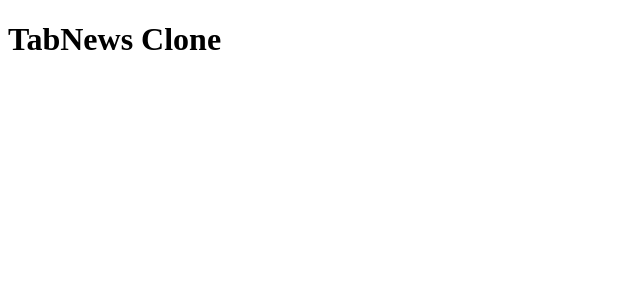
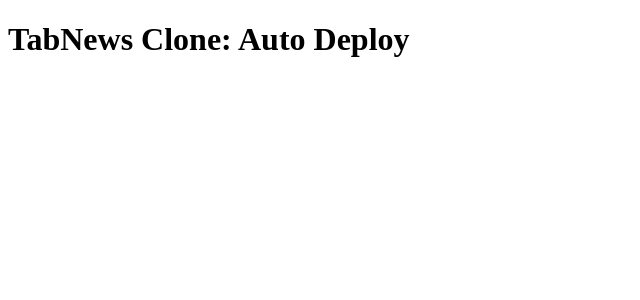
Before and after one commit to LeoDroves/clone-tabnews, a Next.js app: page / in a window 1280 px wide. Shown: the top 300 px of the page, without its empty margins (0-640 px from the left). Built offline with nearby package versions, Linux system fonts and the light colour scheme.

Commit message:
Change h1 element

```diff
--- a/pages/index.js
+++ b/pages/index.js
@@ -1,5 +1,5 @@
 function Home() {
-    return <h1>TabNews Clone</h1>
+    return <h1>TabNews Clone: Auto Deploy</h1>
 }
 
 export default Home
```
